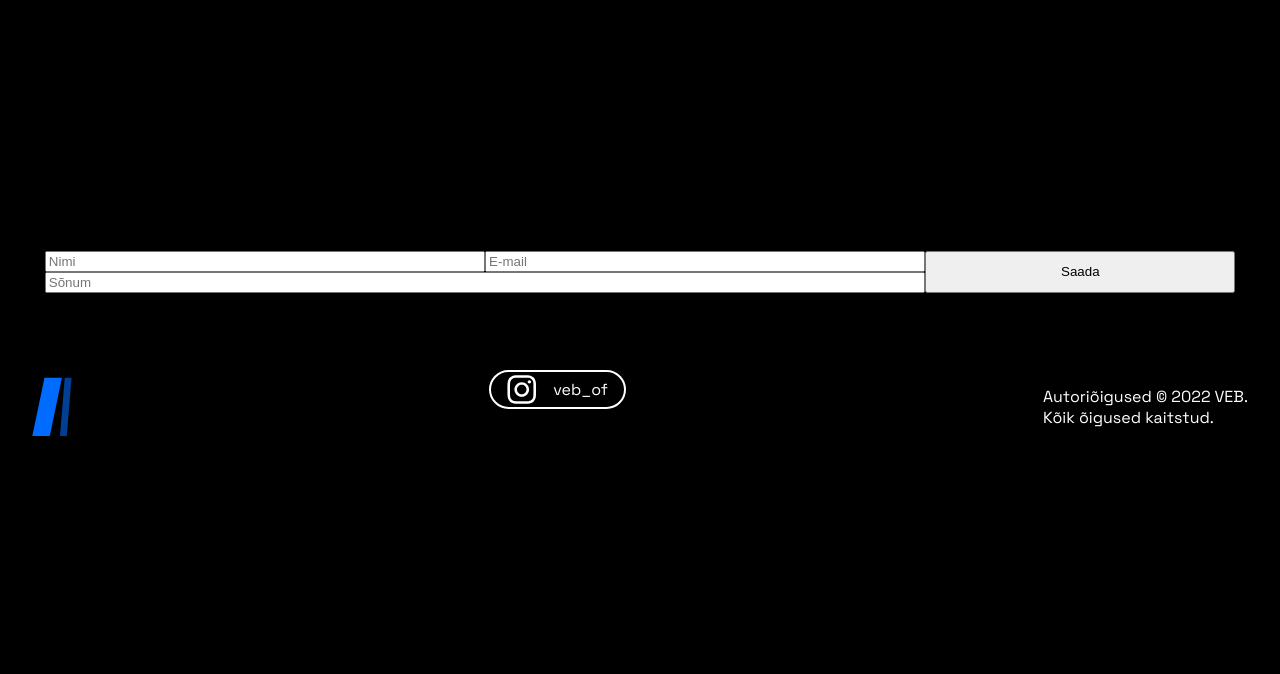
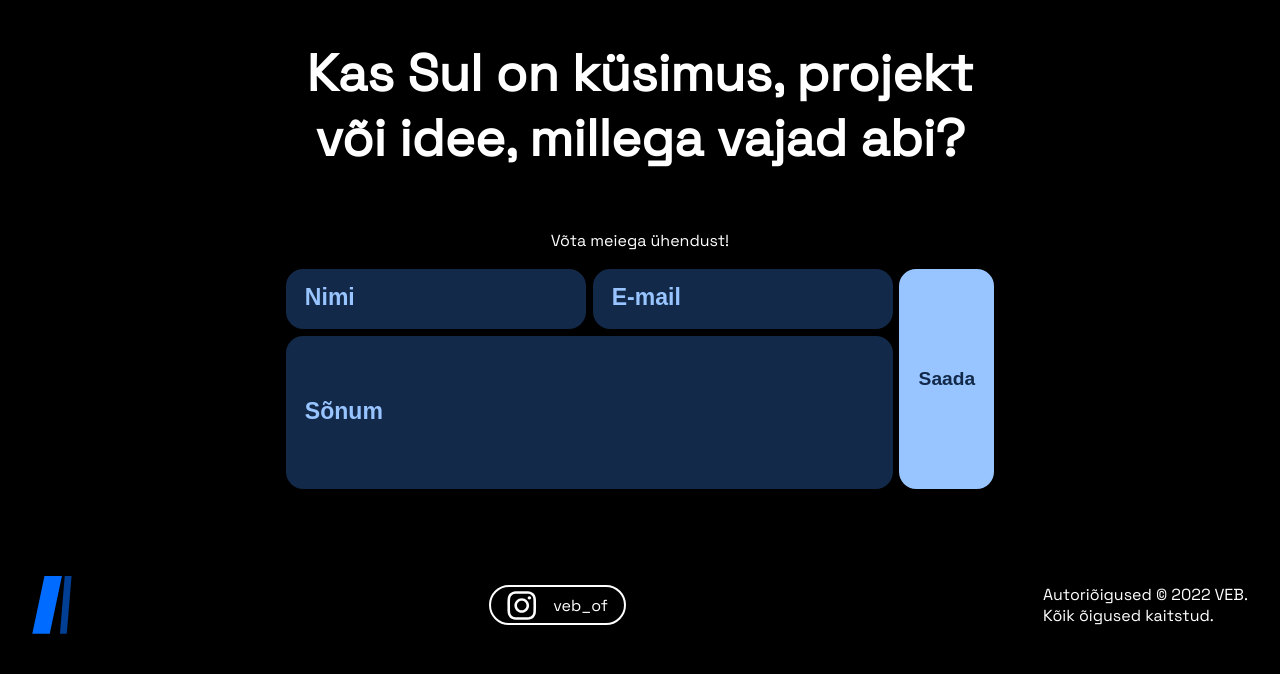
Before and after one commit to n0ll0/NEW-VEP, a PHP site: page /views/index.html in a window 1280 px wide. Shown: the part 2926-3600 px from the top of the page. Before the commit the page ends 3362 px from the top, so only its background shows below. Run offline with PHP 8.4, Linux system fonts and the light colour scheme.

Commit message:
final FE update

```diff
--- a/scss/style.css
+++ b/scss/style.css
@@ -56,7 +56,7 @@ body main .background {
 }
 body main #grid {
   display: grid;
-  grid-template-areas: "a a a a a b b b" "a a a a a b b b" "a a a a a c c c" "d d d d e c c c" "f f f f f f f f" "f f f f f f f f" "f f f f f f f f";
+  grid-template-areas: "a a a a a b b b" "a a a a a c c c" "d d d d e c c c" "f f f f f f f f" "f f f f f f f f" "f f f f f f f f";
   width: 100%;
 }
 body main #grid > div {
@@ -301,8 +301,16 @@ body main #Meisterlik h2, body main #Meisterlik p {
 body main #Meisterlik img {
   width: 100%;
 }
+body .center {
+  color: #fff;
+  text-align: center;
+}
+body .center h2 {
+  width: 60%;
+}
 body form .grid {
   grid-template-areas: "n e s" "m m s";
+  gap: 2.5px;
 }
 body form .grid :nth-child(1) {
   grid-area: n;
@@ -312,9 +320,35 @@ body form .grid :nth-child(2) {
 }
 body form .grid :nth-child(3) {
   grid-area: m;
+  min-height: 6em;
 }
 body form .grid :nth-child(4) {
   grid-area: s;
+  background-color: #98C4FF;
+  color: #122949;
+}
+body form .grid input {
+  padding: 1em;
+  border-radius: 1em;
+  background-color: #122949;
+  border: 0.2vw solid #000000;
+  font-weight: bold;
+  font-size: 1.2em;
+}
+body form .grid ::-moz-placeholder {
+  color: #98C4FF;
+  font-size: 1.2em;
+  font-weight: bold;
+}
+body form .grid :-ms-input-placeholder {
+  color: #98C4FF;
+  font-size: 1.2em;
+  font-weight: bold;
+}
+body form .grid ::placeholder {
+  color: #98C4FF;
+  font-size: 1.2em;
+  font-weight: bold;
 }
 body .flex {
   display: flex !important;
@@ -333,6 +367,7 @@ body footer {
   color: #fff;
   padding: 2em;
   justify-content: space-between;
+  align-items: center;
 }
 body footer > img {
   width: 40px;
--- a/scss/style.scss
+++ b/scss/style.scss
@@ -38,7 +38,7 @@ body {
       font-size: 4vw;
     }
     $R: 10vw;
-    $r: 1.875;
+    $r: 1.875vw;
     .black {
       background-color: #000;
       padding: 3.5vw;
@@ -54,7 +54,7 @@ body {
     }
     #grid {
       display: grid;
-      grid-template-areas: "a a a a a b b b" "a a a a a b b b" "a a a a a c c c" "d d d d e c c c" "f f f f f f f f" "f f f f f f f f" "f f f f f f f f";
+      grid-template-areas: "a a a a a b b b" "a a a a a c c c" "d d d d e c c c" "f f f f f f f f" "f f f f f f f f" "f f f f f f f f";
       width: 100%;
 
       > div {
@@ -283,6 +283,14 @@ body {
     }
 
   }
+  .center {
+    color: #fff;
+    text-align: center;
+
+    h2 {
+      width: 60%;
+    }
+  }
   form .grid {
     grid-template-areas: "n e s" "m m s";
     :nth-child(1){
@@ -293,9 +301,30 @@ body {
     }
     :nth-child(3){
       grid-area: m;
+      min-height: 6em;
     }
     :nth-child(4){
       grid-area: s;
+      background-color: #98C4FF;
+      color: #122949;
+
+    }
+    gap: 2.5px;
+
+    input {
+      padding: 1em;
+      border-radius: 1em;
+      background-color: #122949;
+      border: 0.2vw solid #000000;
+      font-weight: bold;
+      font-size: 1.2em;
+
+    }
+    ::placeholder {
+      color: #98C4FF;
+      font-size: 1.2em;
+      font-weight: bold;
+
     }
   }
   .flex {
@@ -315,6 +344,7 @@ body {
     color: #fff;
     padding: 2em;
     justify-content: space-between;
+    align-items: center;
     > img {
       width: 40px;
     }
--- a/views/index.html
+++ b/views/index.html
@@ -101,13 +101,12 @@
 
     <div class="flex-col black UR">
       <div id="meiemeeskond" class="article">
-        <img src="SRC/IMG_4200.JPG" alt="">
+        <img src="SRC/IMG_4200.JPG">
         <h2>Meie meeskond</h2>
         <p>Oleme tehnikale pühendunud noored. Lõime VEBi, märgates, et üha rohkematel Eesti ettevõtetel on aegunud lehed või lausa polegi lehte. Oleme siin selleks, et sinu ettevõte ei teeks sama viga.</p>
       </div>
-      <!-- veb_of after pseudo element -->
 
-      <div class="center">
+      <div class="center flex-col">
         <h2>
           Kas Sul on küsimus,
           projekt või idee,
```
Also changed, not shown: 1 other file.
